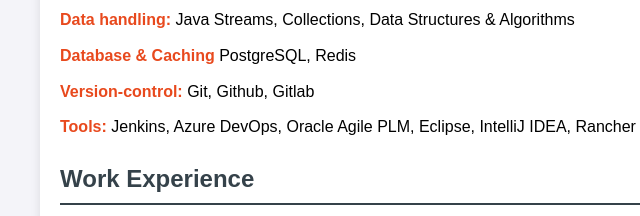
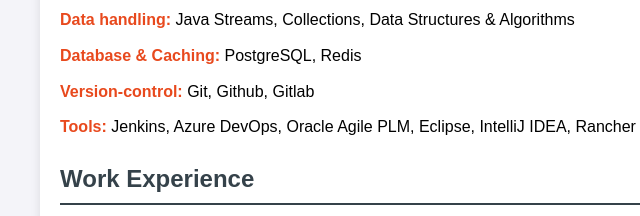
Before and after one commit to anuraagkb/MyResume, a plain HTML site: page index.html in a window 1280 px wide. Shown: the part 537-753 px from the top of the page, 68-708 px from the left. Drawn offline with Linux system fonts and the light colour scheme.

Commit message:
Update index.html

```diff
--- a/index.html
+++ b/index.html
@@ -70,7 +70,7 @@
                 <li><span class="highlight">API Skills:</span> RESTful APIs, GraphQL</li>
                 <li><span class="highlight">Framework:</span> Spring Boot</li>
 		<li><span class="highlight">Data handling:</span> Java Streams, Collections, Data Structures & Algorithms</li>
-		<li><span class="highlight">Database & Caching </span> PostgreSQL, Redis</li>
+		<li><span class="highlight">Database & Caching:</span> PostgreSQL, Redis</li>
                 <li><span class="highlight">Version-control:</span> Git, Github, Gitlab</li>
 		<li><span class="highlight">Tools:</span> Jenkins, Azure DevOps, Oracle Agile PLM, Eclipse, IntelliJ IDEA, Rancher</li>
             </ul>
```
